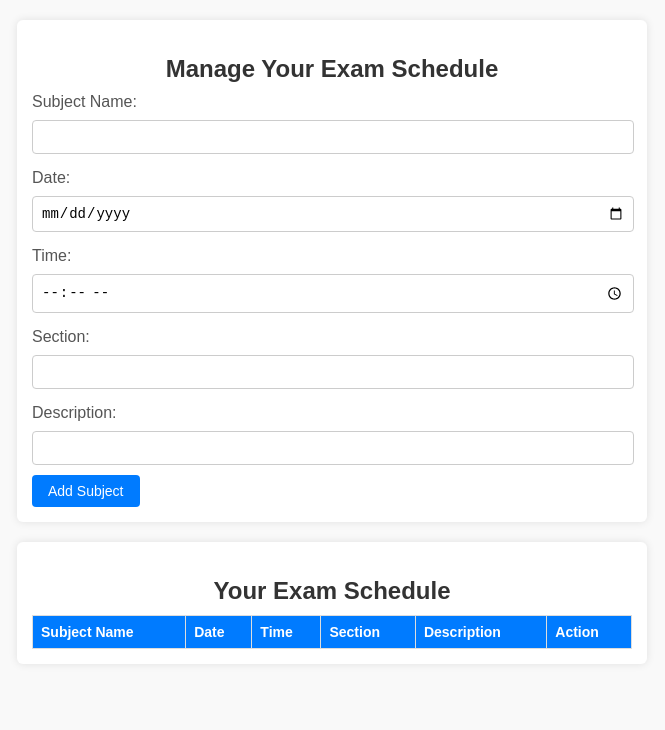
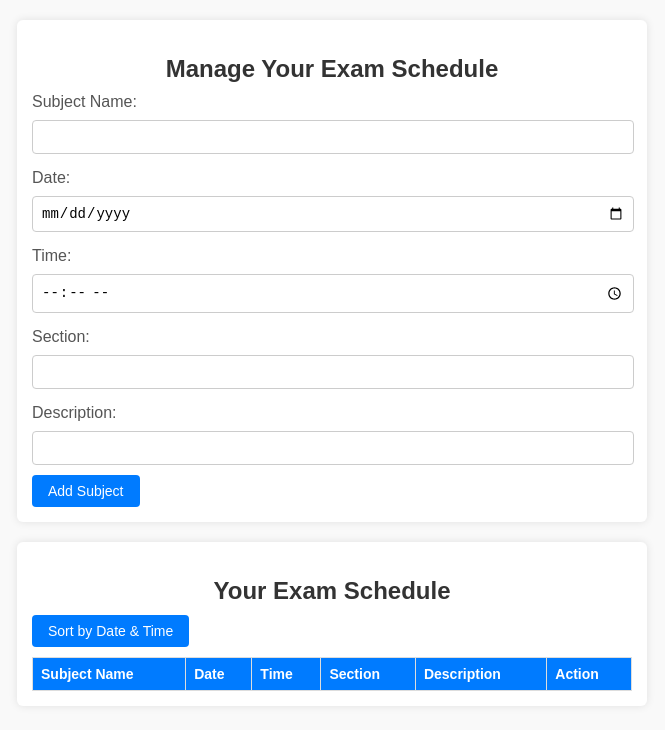
Before and after one commit to rhythm0914/ScheduleManager, a plain HTML site: page index.html in a window 1280 px wide. Shown: the whole page, without its empty margins (308-973 px from the left). Drawn offline with Linux system fonts and the light colour scheme.

Commit message:
Add files via upload
added sort by date & time button

```diff
--- a/index.html
+++ b/index.html
@@ -135,6 +135,7 @@
     <!-- Schedule Display -->
     <div class="schedule-container">
         <h2>Your Exam Schedule</h2>
+        <button id="sort-button" onclick="sortByDate()">Sort by Date & Time</button>
         <table id="schedule-list">
             <thead>
                 <tr>
@@ -245,6 +246,17 @@
             document.getElementById('description').value = '';
         }
 
+        function sortByDate() {
+            schedule.sort((a, b) => {
+                // Combine date and time into a single Date object
+                const aDateTime = new Date(`${a.date}T${a.time}`);
+                const bDateTime = new Date(`${b.date}T${b.time}`);
+                return aDateTime - bDateTime;
+            });
+            localStorage.setItem('schedule', JSON.stringify(schedule));
+            displaySchedule();
+        }
+
         // Initial display
         displaySchedule();
     </script>
```
